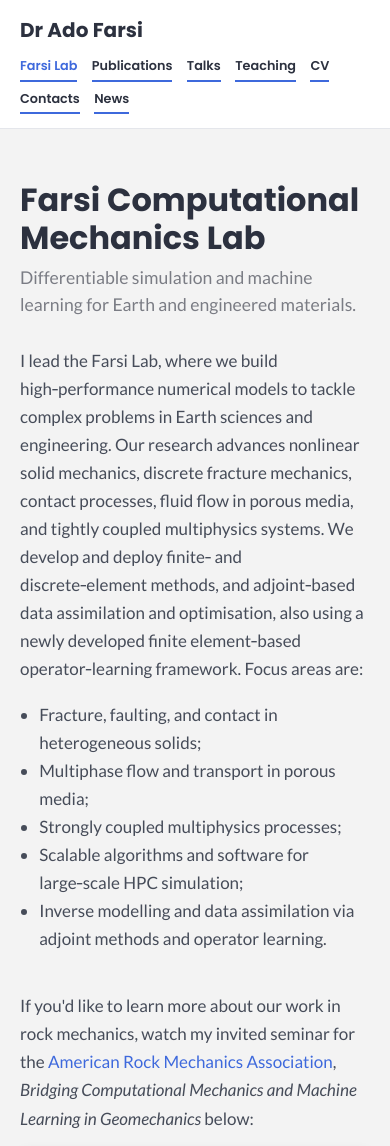
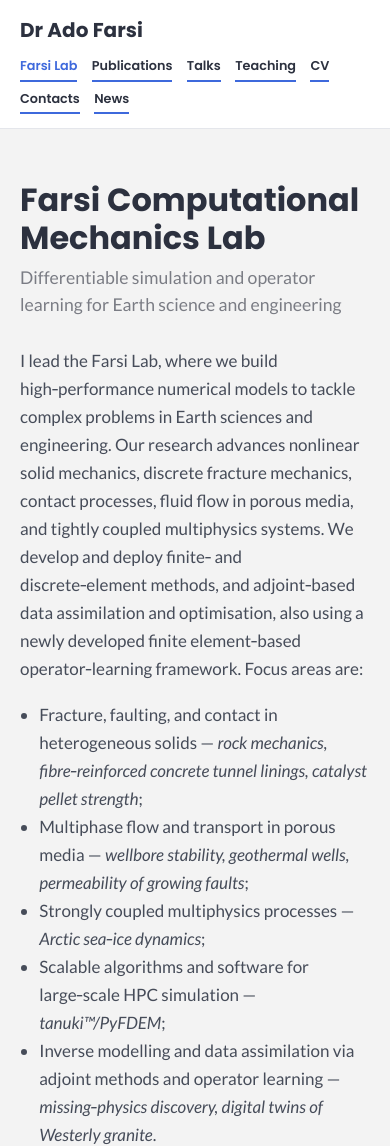
Before and after one commit to adofarsi/website-data, a Jekyll site: the page built from lab.html, in a window 390 px wide and 1400 px high, cut to the strip 0-1146 px from the top of the window. Built offline with Jekyll 4.4.1, drawn with Linux system fonts in a browser that asks for light colours; some of the changed text lies outside the part shown.

Commit message:
Lab page: sharper tagline, applications on focus areas, portfolio stats
Tagline becomes 'Differentiable simulation and operator learning for Earth
science and engineering'. Each focus area now names the applications it covers,
and a stats strip below the intro reports publications, talks, students and the
ARIA programme, all derived from the JSON so they stay current. Funding is
shown per award with its role rather than summed, since the ARIA figure is the
programme total rather than an individual award.

```diff
--- a/assets/css/main.css
+++ b/assets/css/main.css
@@ -194,6 +194,33 @@
 .centered-head > header h1 { text-align: center; }
 .section-note { color: var(--muted); font-size: 0.92rem; }
 
+/* ---------- stats strip ---------- */
+.stats {
+  display: grid;
+  grid-template-columns: repeat(4, 1fr);
+  gap: 1.2rem;
+  margin-top: 2.8rem;
+  padding-top: 1.7rem;
+  border-top: 1px solid var(--line);
+}
+.stat-value {
+  font-family: var(--font-head);
+  font-size: 1.65rem;
+  font-weight: 700;
+  color: var(--heading);
+  line-height: 1.1;
+}
+.stat-label {
+  font-size: 0.85rem;
+  color: var(--muted);
+  line-height: 1.4;
+  margin-top: 0.3rem;
+}
+@media (max-width: 640px) {
+  .stats { grid-template-columns: repeat(2, 1fr); gap: 1.5rem 1rem; }
+  .stat-value { font-size: 1.45rem; }
+}
+
 /* ---------- people cards ---------- */
 .people-grid {
   display: grid;
--- a/lab.html
+++ b/lab.html
@@ -11,8 +11,8 @@
 <article class="page wide">
   <header>
     <h1>Farsi Computational Mechanics Lab</h1>
-    <p class="tagline">Differentiable simulation and machine learning for Earth and
-      engineered materials.</p>
+    <p class="tagline">Differentiable simulation and operator learning for Earth science
+      and engineering</p>
   </header>
 
   <div class="lab-top">
@@ -25,11 +25,18 @@
         using a newly developed finite element&#8209;based operator&#8209;learning framework. Focus areas
         are:</p>
       <ul>
-        <li>Fracture, faulting, and contact in heterogeneous solids;</li>
-        <li>Multiphase flow and transport in porous media;</li>
-        <li>Strongly coupled multiphysics processes;</li>
-        <li>Scalable algorithms and software for large&#8209;scale HPC simulation;</li>
-        <li>Inverse modelling and data assimilation via adjoint methods and operator learning.</li>
+        <li>Fracture, faulting, and contact in heterogeneous solids —
+          <em>rock mechanics, fibre&#8209;reinforced concrete tunnel linings, catalyst pellet
+          strength</em>;</li>
+        <li>Multiphase flow and transport in porous media —
+          <em>wellbore stability, geothermal wells, permeability of growing faults</em>;</li>
+        <li>Strongly coupled multiphysics processes —
+          <em>Arctic sea&#8209;ice dynamics</em>;</li>
+        <li>Scalable algorithms and software for large&#8209;scale HPC simulation —
+          <em>tanuki™/PyFDEM</em>;</li>
+        <li>Inverse modelling and data assimilation via adjoint methods and operator
+          learning — <em>missing&#8209;physics discovery, digital twins of Westerly
+          granite</em>.</li>
       </ul>
     </div>
     <div>
@@ -41,6 +48,29 @@
         <iframe src="https://www.youtube-nocookie.com/embed/diiafyUDy6Y" title="Bridging Computational Mechanics and Machine Learning in Geomechanics — ARMA invited seminar" allow="accelerometer; encrypted-media; gyroscope; picture-in-picture" allowfullscreen loading="lazy"></iframe>
       </div>
     </div>
+  </div>
+
+  {% assign invited_talks = site.data.dissemination | where_exp: "t", "t.contribution contains 'nvited'" %}
+  {% assign aria = site.data.funding | where: "funder", "Advanced Research and Invention Agency" | first %}
+  <div class="stats">
+    <div>
+      <div class="stat-value">{{ site.data.publications.size }}</div>
+      <div class="stat-label">Publications</div>
+    </div>
+    <div>
+      <div class="stat-value">{{ site.data.dissemination.size }}</div>
+      <div class="stat-label">Talks, {{ invited_talks.size }} invited</div>
+    </div>
+    <div>
+      <div class="stat-value">{{ site.data.students.size }}</div>
+      <div class="stat-label">Students supervised</div>
+    </div>
+    {% if aria %}
+    <div>
+      <div class="stat-value">{{ aria.value_display }}</div>
+      <div class="stat-label">ARIA programme ({{ aria.role }})</div>
+    </div>
+    {% endif %}
   </div>
 
   <section class="block">
```
